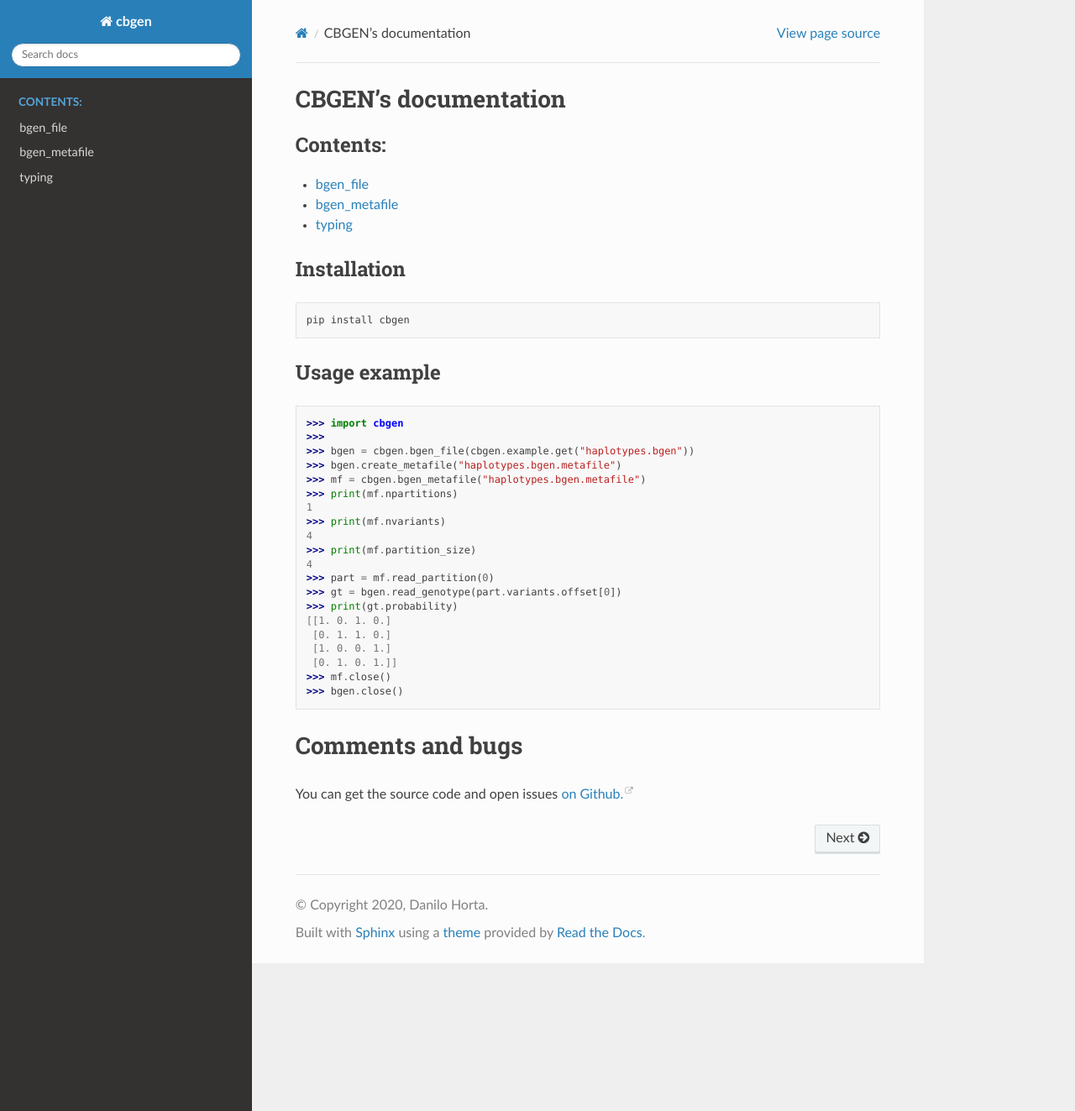
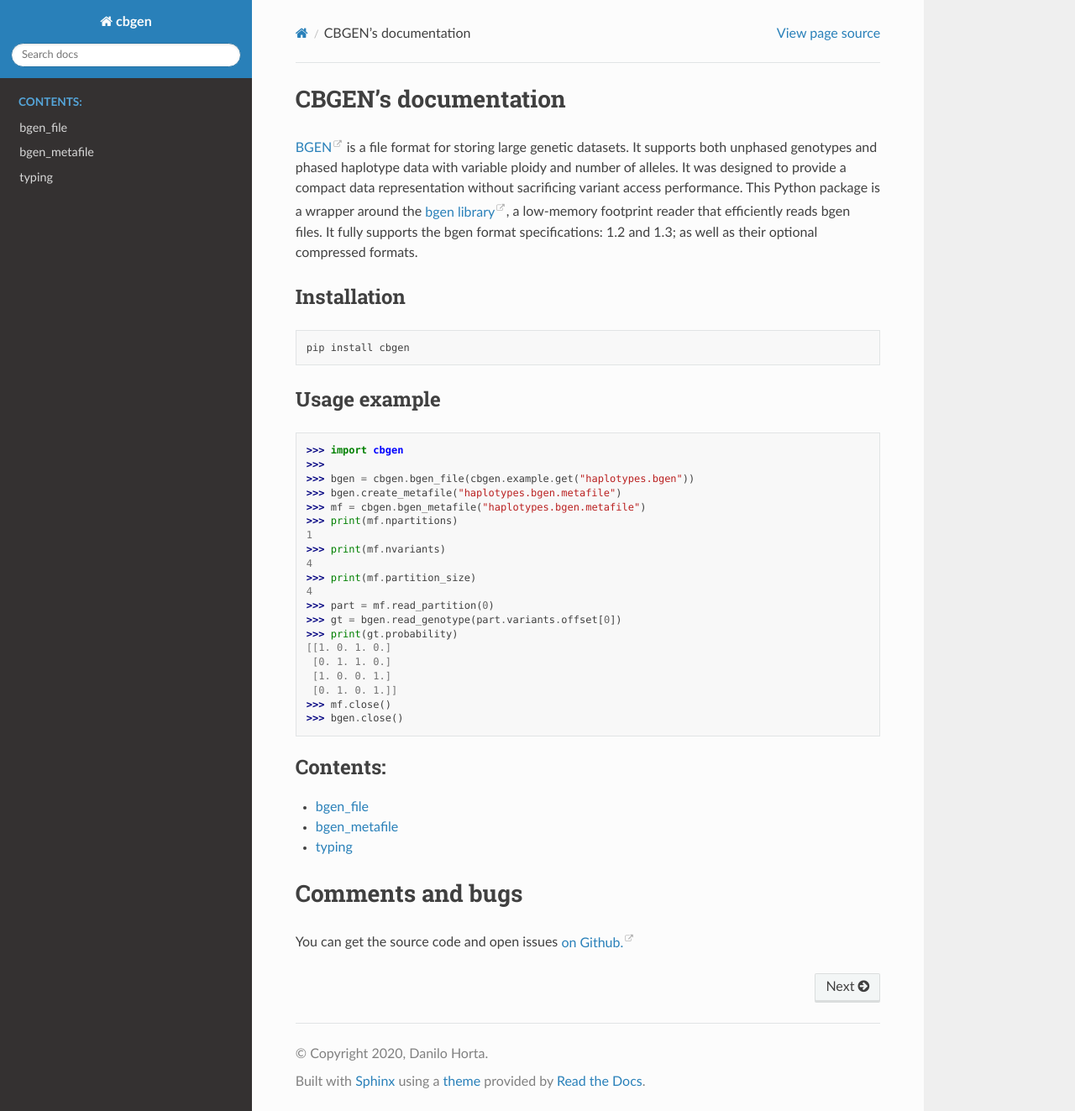
Before and after one commit to limix/cbgen, a Sphinx documentation site: the page built from doc/index.rst, in a window 1280 px wide and 1323 px high. Shown: the whole window at 84% size. Built offline with Sphinx 7.4.7 and the Read the Docs theme 2.0.0, drawn with Linux system fonts in a browser that asks for light colours; the version number could not be read and is left out.

Commit message:
documentation description

```diff
--- a/doc/index.rst
+++ b/doc/index.rst
@@ -1,13 +1,14 @@
 CBGEN's documentation
 =====================
 
-.. toctree::
-   :maxdepth: 2
-   :caption: Contents:
-
-   bgen_file
-   bgen_metafile
-   typing
+`BGEN`_ is a file format for storing large genetic datasets.
+It supports both unphased genotypes and phased haplotype data with variable
+ploidy and number of alleles. It was designed to provide a compact data
+representation without sacrificing variant access performance.
+This Python package is a wrapper around the `bgen library`_,
+a low-memory footprint reader that efficiently reads bgen files.
+It fully supports the bgen format specifications: 1.2 and 1.3;
+as well as their optional compressed formats.
 
 Installation
 ------------
@@ -42,9 +43,19 @@
     >>> mf.close()
     >>> bgen.close()
 
+.. toctree::
+   :maxdepth: 2
+   :caption: Contents:
+
+   bgen_file
+   bgen_metafile
+   typing
+
 Comments and bugs
 =================
 
 You can get the source code and open issues `on Github.`_
 
+.. _BGEN: https://www.well.ox.ac.uk/~gav/bgen_format/
+.. _bgen library: https://github.com/limix/bgen
 .. _on Github.: https://github.com/limix/cbgen
```
